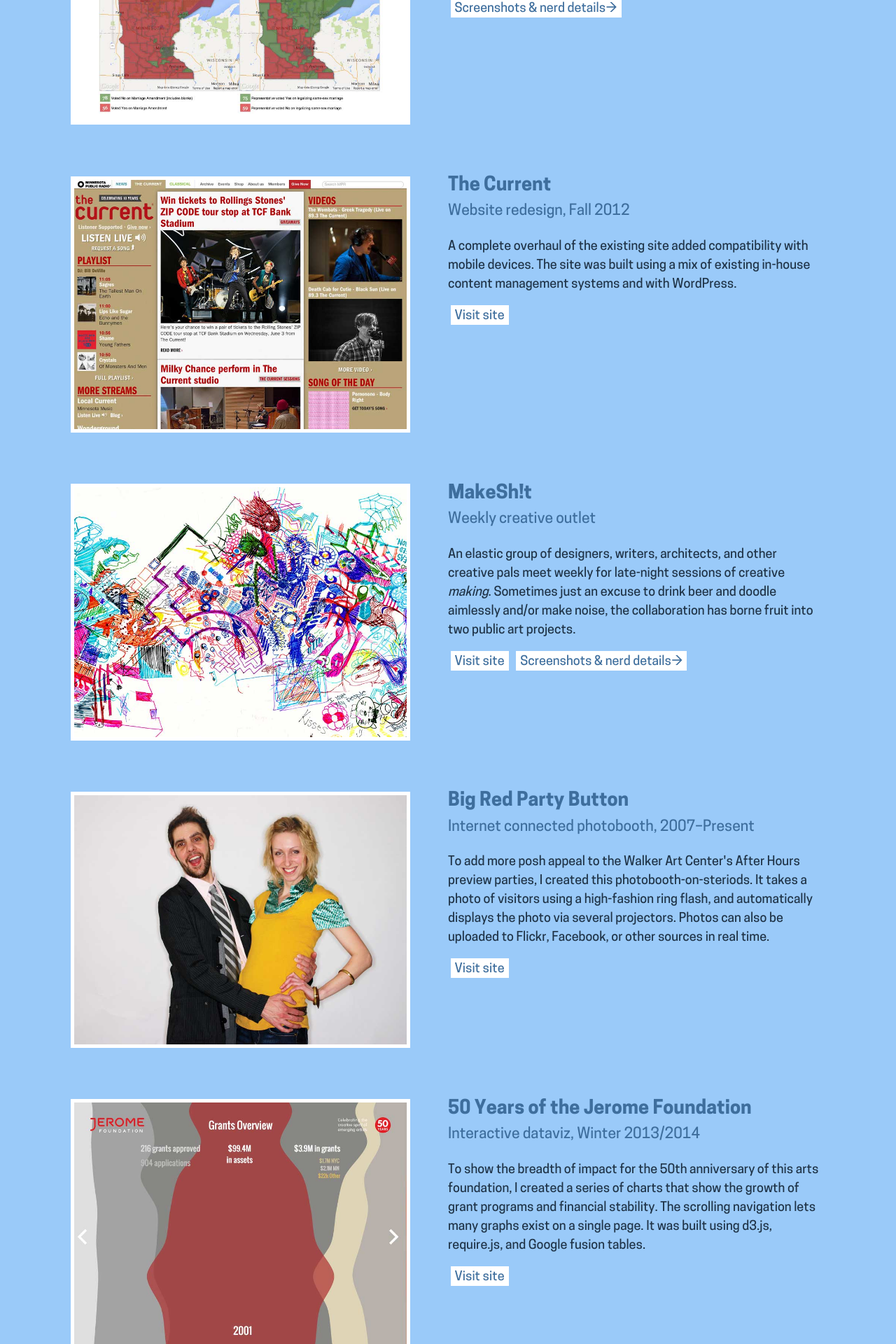
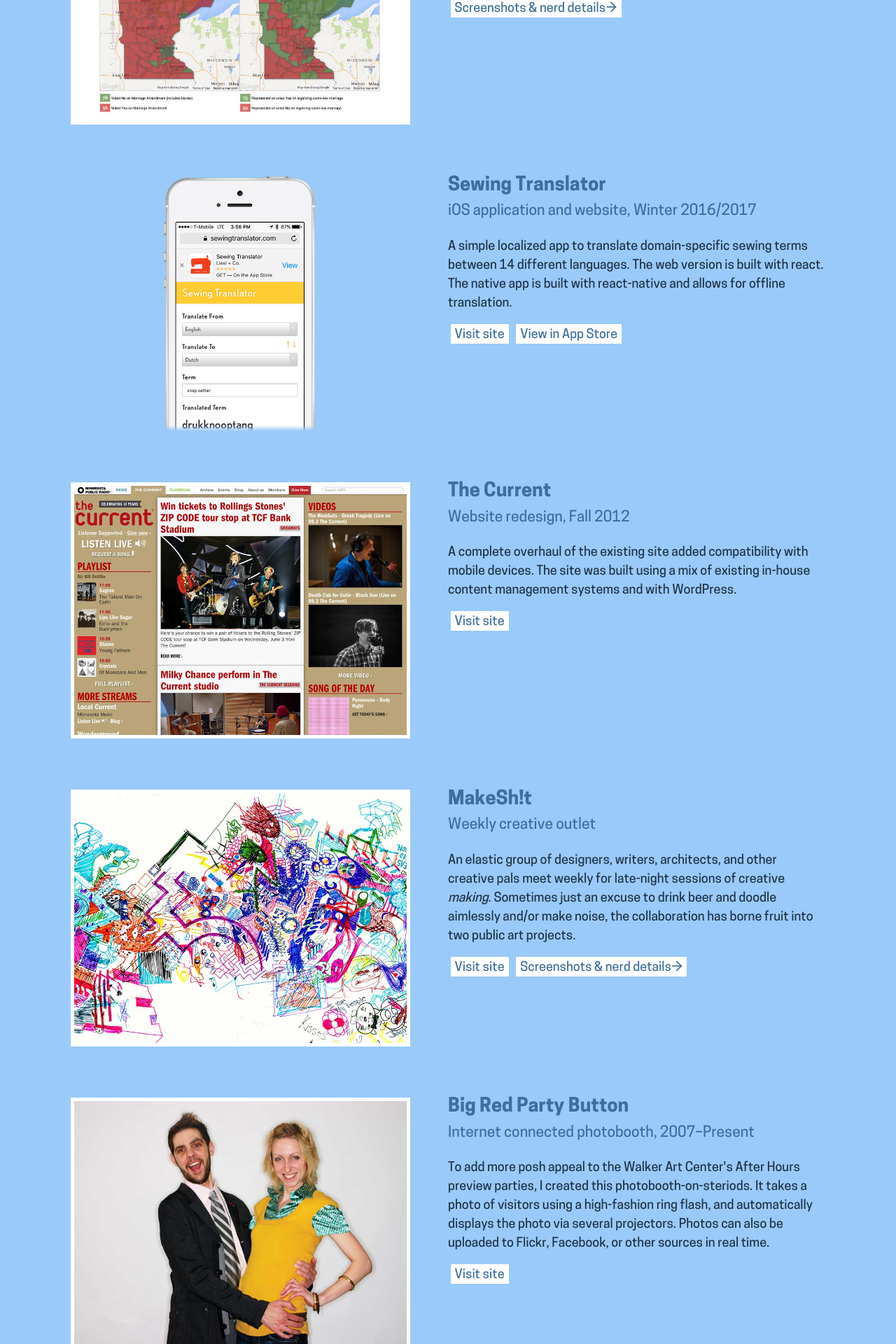
Before and after one commit to justinph/justinph.github.io, a Jekyll site: the page built from index.html, in a window 1280 px wide. Shown: the part 2226-4146 px from the top of the page at 70% size. Built offline with Jekyll 4.4.1, drawn with Linux system fonts in a browser that asks for light colours.

Commit message:
update with sewing translator

```diff
--- a/_sass/_layout.scss
+++ b/_sass/_layout.scss
@@ -95,7 +95,8 @@
         img{
             border: 5px solid #fff;
             margin-bottom: .75em;
-            &.mpr-news{
+            &.mpr-news,
+            &.sewing-translator{
                 border: 0;
             }
         }
--- a/index.html
+++ b/index.html
@@ -33,6 +33,10 @@
 
             {% if project.link %}
             <a href="{{ project.link }}" class='more'>Visit site</a>
+            {% endif %}
+
+            {% if project.applink %}
+            <a href="{{ project.applink }}" class='more'>View in App Store</a>
             {% endif %}
 
             {% if project.directlink %}
```
Also changed, not shown: _projects/21_sewingtranslator.md (added, +12 -0 lines), images/sewingtranslator.png (added).
